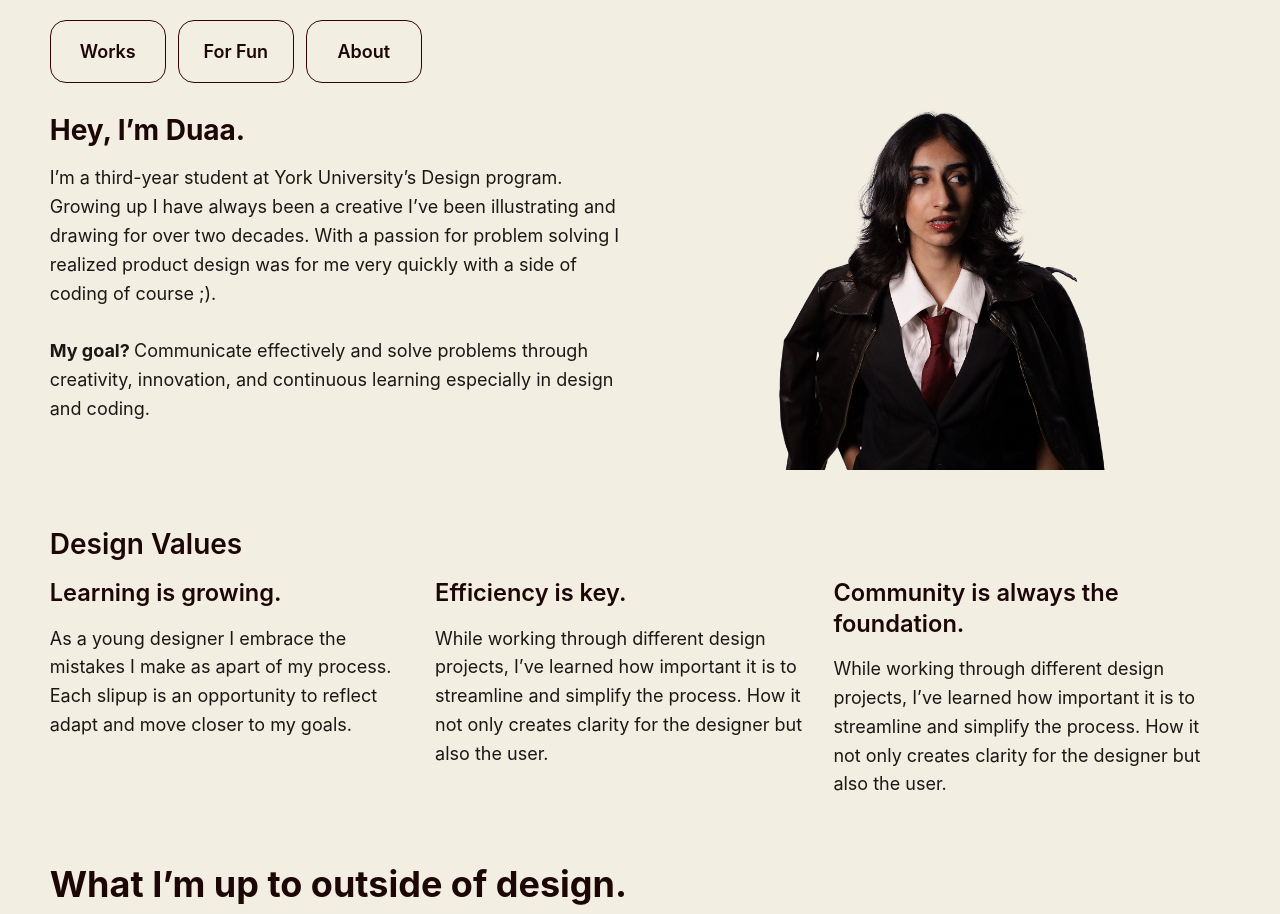
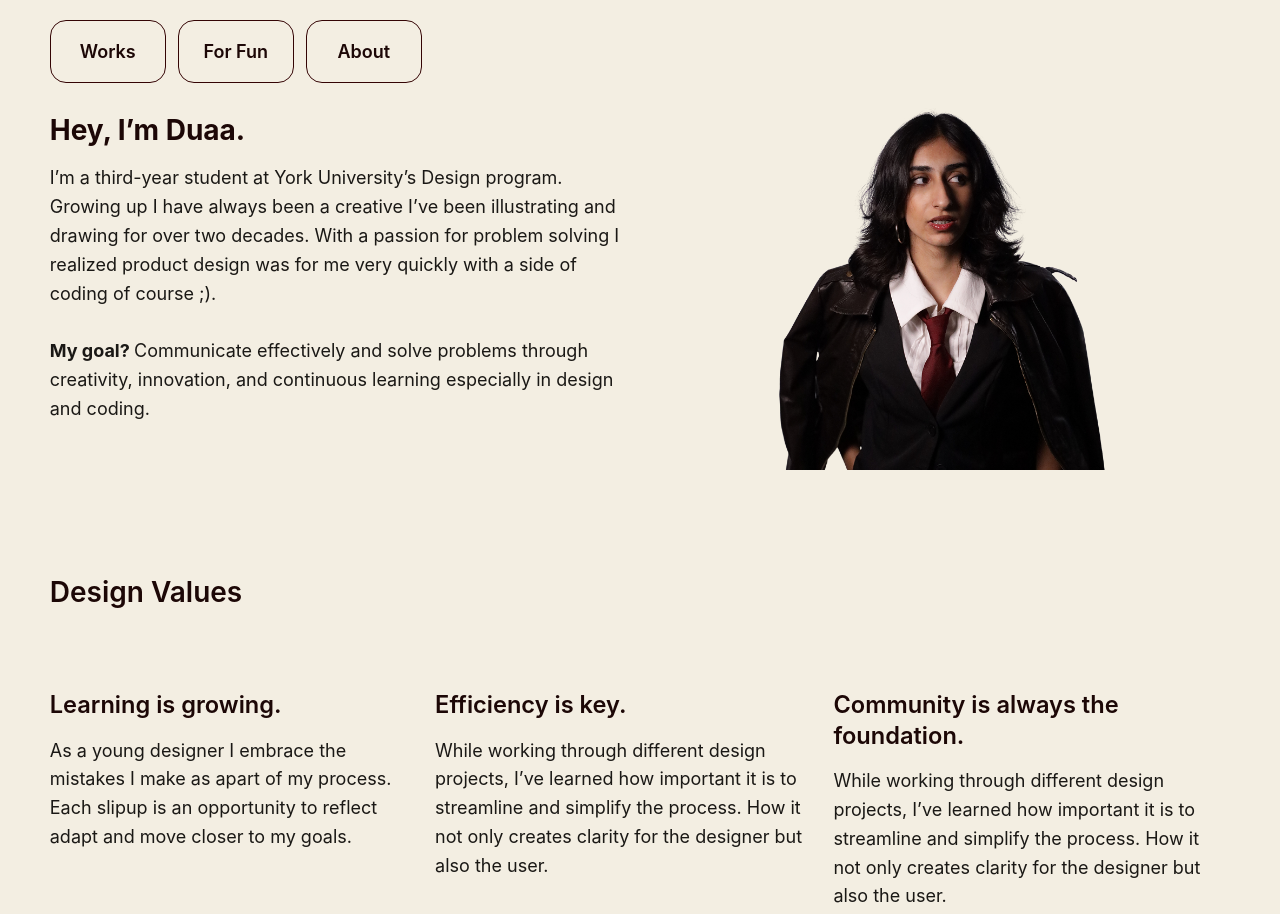
Before and after one commit to Duaasuhail/duaasuhail.github.io, a website: page about.html in a window 1280 px wide. Shown: the top 914 px of the page. Drawn offline with Linux system fonts and the light colour scheme; a web font is replaced by a local one.

```diff
--- a/about.html
+++ b/about.html
@@ -42,12 +42,12 @@
         <img src="Images-About/HEADSHOT.png" alt="headshot" class="responsive" style="text-align: center; display: flex; align-items: center; justify-items: center; margin: 0 auto;margin-bottom:40px;">
       </figure>
   </section>
-  <section>
+  <section style="margin-top:8vh;margin-bottom:8vh;">
     <header class="text-wrapper">
       <h2>Design Values</h2>
     </header>
 
-    <article class="design-values" style="margin-bottom:8vh;">
+    <article class="design-values" style="margin-bottom:8vh;margin-top:8vh">
       <div class="text-wrapper">
         <h3> Learning is growing.</h3>
         <p>As a young designer I embrace the mistakes I make as apart of my process. Each slipup is an opportunity to reflect adapt and move closer to my goals.  </p>
```
Also changed, not shown: Asset 6.png (added), Image-favicon/Crystal Star.png, 1 other file.
